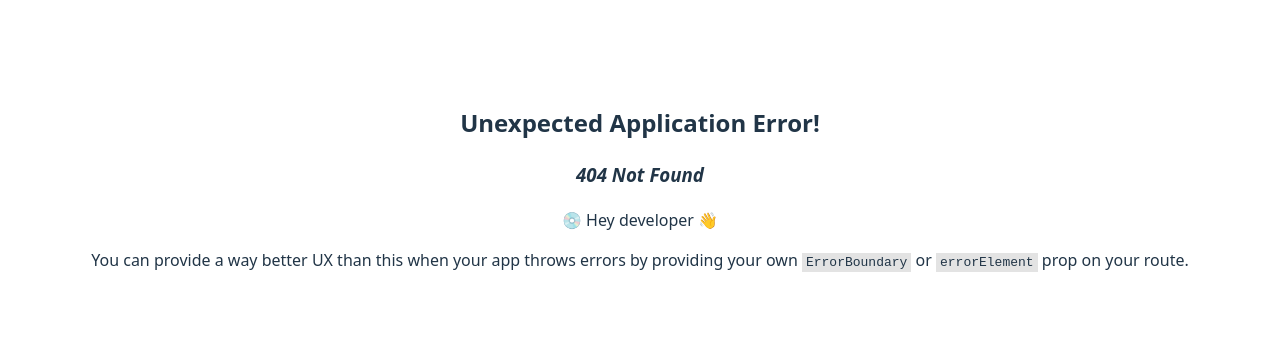
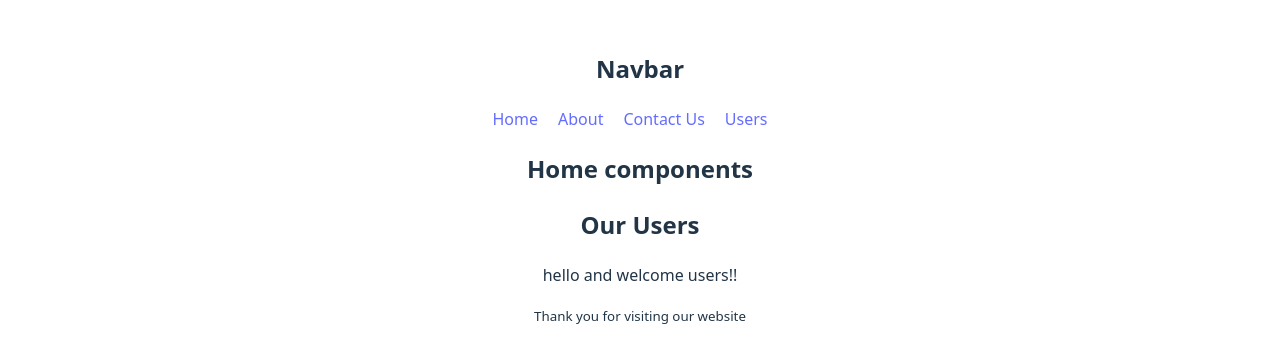
Before and after one commit to najmul19/React-Router-And-State-Management-Updated, a React (Vite) app in the folder introduction-to-react-router/: page /users in a window 1280 px wide. Before the commit this address had no page. Shown: the part 213-576 px from the top of the page. Built offline with nearby package versions, Linux system fonts and the light colour scheme.

Commit message:
Nested Route and Use Link, outlet

```diff
--- /dev/null
+++ b/introduction-to-react-router/src/components/Footer/Footer.jsx
@@ -0,0 +1,11 @@
+import React from 'react';
+
+const Footer = () => {
+    return (
+        <div>
+            <p><small>Thank you for visiting our website</small></p>
+        </div>
+    );
+};
+
+export default Footer;
--- a/introduction-to-react-router/src/components/Header/Header.jsx
+++ b/introduction-to-react-router/src/components/Header/Header.jsx
@@ -8,6 +8,7 @@
         <Link to="/" >Home</Link>
         <Link to="/about" >About</Link>
         <Link to="/contact" >Contact Us</Link>
+        <Link to="/users" >Users</Link>
         {/* <a href="/">Home</a>
         <a href="/about">About</a>
         <a href="/contact">Contact Us</a> */}
--- a/introduction-to-react-router/src/components/Home/Home.jsx
+++ b/introduction-to-react-router/src/components/Home/Home.jsx
@@ -1,5 +1,6 @@
 import { Outlet } from "react-router-dom";
 import Header from "../Header/Header";
+import Footer from "../Footer/Footer";
 
 const Home = () => {
     return (
@@ -7,6 +8,7 @@
             <Header></Header>
             <h2>Home components</h2>
             <Outlet></Outlet>
+            <Footer></Footer>
         </div>
     );
 };
--- /dev/null
+++ b/introduction-to-react-router/src/components/Users/Users.jsx
@@ -0,0 +1,12 @@
+
+
+const Users = () => {
+    return (
+        <div>
+            <h2>Our Users</h2>
+            <p>hello and welcome users!!</p>
+        </div>
+    );
+};
+
+export default Users;
--- a/introduction-to-react-router/src/main.jsx
+++ b/introduction-to-react-router/src/main.jsx
@@ -6,6 +6,7 @@
 import Home from "./components/Home/Home.jsx";
 import About from "./components/About/About.jsx";
 import Contact from "./components/Contact/Contact.jsx";
+import Users from "./components/Users/Users.jsx";
 
 
 const router = createBrowserRouter([
@@ -20,6 +21,10 @@
       {
         path: '/contact',
         element: <Contact></Contact>
+      },
+      {
+        path: '/users',
+        element: <Users></Users>
       }
     ]
   },
```
